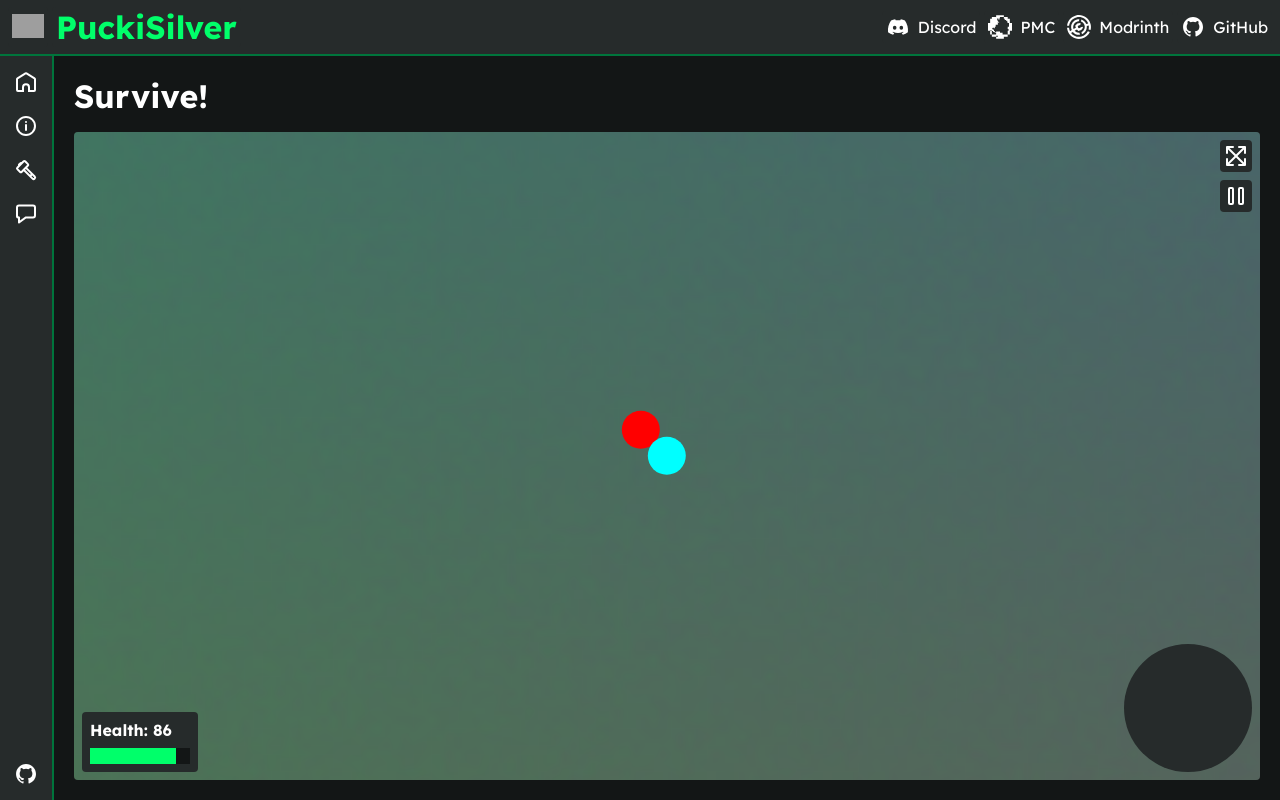
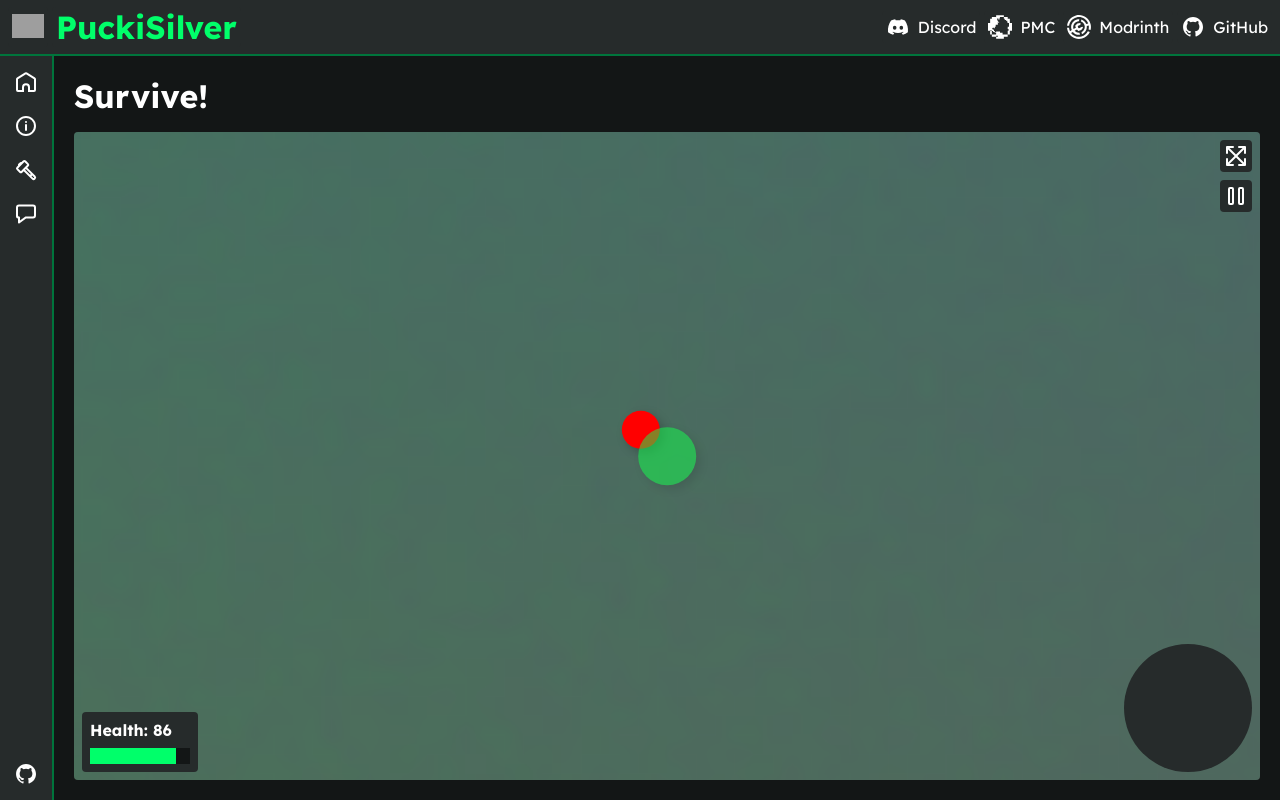
Before and after one commit to PuckiSilver/PuckiSilver.github.io, a React (Create React App) app: page /g/survive in a window 1280 px wide. Built offline with nearby package versions, Linux system fonts and the light colour scheme; grey boxes are pictures that could not be loaded.

Commit message:
do stuff on the game ^^

```diff
--- a/src/views/games/Survive.scss
+++ b/src/views/games/Survive.scss
@@ -10,7 +10,10 @@ main {
         background-color: var(--section-color);
         border-radius: .25rem;
         touch-action: none;
+        -webkit-user-select: none;
+        -moz-user-select: none;
         user-select: none;
+        -webkit-user-drag: none;
 
         &.paused {
             filter: brightness(.5);
@@ -24,12 +27,16 @@ main {
         }
 
         .background {
+            -webkit-user-select: none;
+            -moz-user-select: none;
+            user-select: none;
+            -webkit-user-drag: none;
             position: absolute;
-            top: 0;
-            left: 0;
-            width: 100%;
-            height: 100%;
-            transform: translate(calc(var(--camera-x) * var(--scale) * -1), calc(var(--camera-y) * var(--scale) * -1)) scale(var(--scale));
+            top: 50%;
+            left: 50%;
+            width: 160rem;
+            height: 90rem;
+            transform: translate(-50%, -50%) translate(calc(var(--camera-x) * var(--scale) * -1), calc(var(--camera-y) * var(--scale) * -1)) scale(var(--scale));
         }
 
         .player {
@@ -37,13 +44,15 @@ main {
             top: 50%;
             left: 50%;
             transform: translate(-50%, -50%);
-            width: calc(var(--scale) * .2rem);
-            height: calc(var(--scale) * .2rem);
-            background: blue;
+            width: calc(var(--scale) * .3rem);
+            height: calc(var(--scale) * .3rem);
+            overflow: hidden;
+            background: rgb(18, 255, 77);
             border-radius: 50%;
+            filter: drop-shadow(.25rem .25rem 5px rgba(0, 0, 0, 0.2));
 
-            &.invincible {
-                background: aqua;
+            &.damaged {
+                opacity: .5;
             }
         }
 
@@ -54,6 +63,7 @@ main {
             height: calc(var(--scale) * .2rem);
             background: red;
             border-radius: 50%;
+            filter: drop-shadow(.25rem .25rem 5px rgba(0, 0, 0, 0.2));
         }
 
         .buttons {
--- a/src/views/games/Survive.tsx
+++ b/src/views/games/Survive.tsx
@@ -21,7 +21,7 @@ const Survive = () => {
     const lastTimestamp = useRef<number>(performance.now());
     const [cameraPosition, setCameraPosition] = useState({x: 0, y: 0});
     const cameraPosRef = useRef(cameraPosition);
-    const playerSpeed = useRef(.015);
+    const playerSpeed = useRef(.15);
     const isFullscreen = useRef(false);
     const playerHealthMax = useRef(100);
     const playerHealth = useRef(playerHealthMax.current);
@@ -188,7 +188,7 @@ const Survive = () => {
                     style={{left: entity.x * scale.current + screenSize.width / 2, top: entity.y * scale.current + screenSize.height / 2}}
                 />)
             })}
-            <div className={`player${playerInvincible.current ? ' invincible' : ''}`} />
+            <div className={`player${playerInvincible.current ? ' damaged' : ''}`} />
             <div className='health_bar'>
                 <span>Health: {playerHealth.current}</span>
                 <div className='health_background' style={{width: playerHealthMax.current}}>
```
